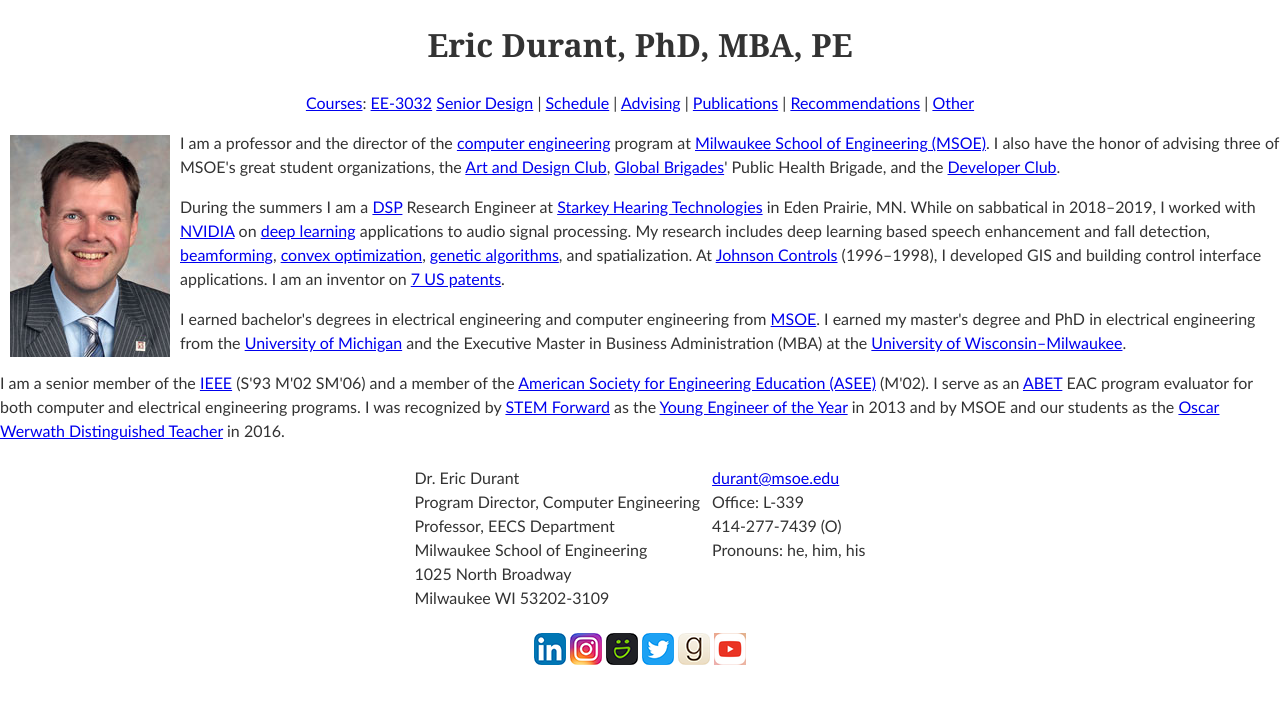
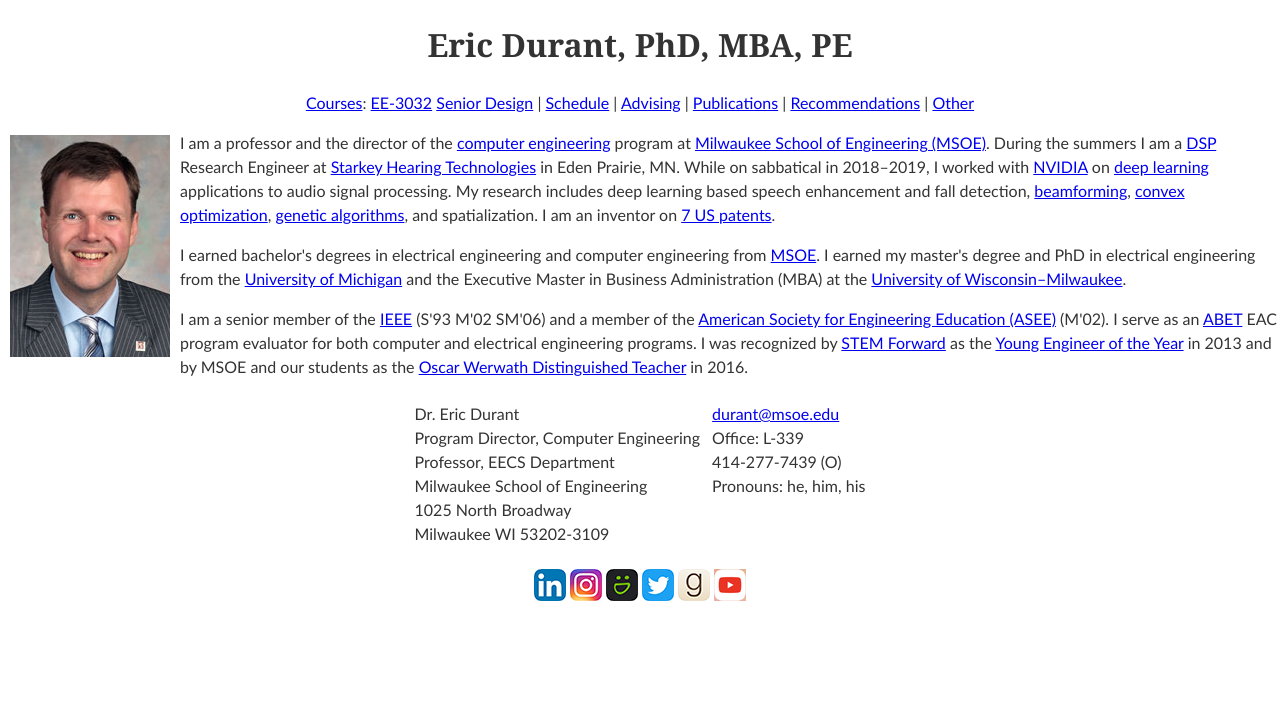
Before and after one commit to edurant/edurant.github.io, a Jekyll site: the page built from index.html, in a window 1280 px wide. Shown: the top 704 px of the page. Built offline with Jekyll 4.4.1, drawn with Linux system fonts in a browser that asks for light colours.

Commit message:
update homepage inc. link to new term schedule

```diff
--- a/index.html
+++ b/index.html
@@ -16,7 +16,7 @@
 
 <div align="center">
     <p><a href="courses/">Courses</a>: <a href="courses/ee3032/">EE-3032</a> <a href="https://gitlab.com/msoe.edu/eecs/seniordesign/ce/wikis/">Senior Design</a>
-    | <a href="sched/f21.html">Schedule</a>
+    | <a href="sched/w2122.html">Schedule</a>
     | <a href="advising/">Advising</a>
     | <a href="https://scholar.google.com/citations?user=FSlPi_wAAAAJ">Publications</a>
     | <a href="rec.html">Recommendations</a>
@@ -28,20 +28,14 @@
 a professor and the director of
 the <a href="https://www.msoe.edu/community/academics/engineering/page/1234/computer-engineering-overview">computer engineering</a> program
 at <a href="https://www.msoe.edu/" title="MSOE homepage">Milwaukee School of Engineering (MSOE)</a>.
-I also have the honor of advising three of MSOE's great student organizations,
-the <a href="https://www.facebook.com/art.and.design.msoe/">Art and Design Club</a>,
-<a href="https://www.msoe.edu/about-msoe/2016/05/02/msoe-global-brigades-make-a-difference/">Global Brigades</a>' Public Health Brigade,
-and the <a href="https://dsc.community.dev/milwaukee-school-of-engineering/">Developer Club</a>.</p>
-
-<p>During the summers I am a <a href="https://en.wikipedia.org/wiki/Digital_signal_processing">DSP</a> Research
+During the summers I am a <a href="https://en.wikipedia.org/wiki/Digital_signal_processing">DSP</a> Research
 Engineer at <a href="https://www.starkey.com/" title="Starkey homepage">Starkey Hearing Technologies</a> in Eden Prairie, MN.
 While on sabbatical in 2018&#150;2019, I worked with <a href="https://www.nvidia.com/en-us/autonomous-machines/intelligent-video-analytics-platform/">NVIDIA</a>
 on <a href="https://en.wikipedia.org/wiki/Deep_learning">deep learning</a> applications to audio signal processing.
 My research includes deep learning based speech enhancement and fall detection,
 <a href="https://en.wikipedia.org/wiki/Beamforming">beamforming</a>, <a href="https://en.wikipedia.org/wiki/Convex_optimization">convex optimization</a>,
 <a href="https://en.wikipedia.org/wiki/Genetic_algorithm">genetic algorithms</a>, and spatialization.
-At <a href="https://www.johnsoncontrols.com/" title="Johnson Controls homepage">Johnson Controls</a> (1996&#150;1998),
-I developed GIS and building control interface applications. I am an inventor on <a href="misc/patents.html">7 US patents</a>.</p>
+I am an inventor on <a href="misc/patents.html">7 US patents</a>.</p>
 
 <p>I earned bachelor's degrees in electrical engineering and computer engineering from <a href="https://www.msoe.edu/">MSOE</a>.
 I earned my master's degree and PhD in electrical engineering from the <a href="https://umich.edu/">University of Michigan</a> and
```
